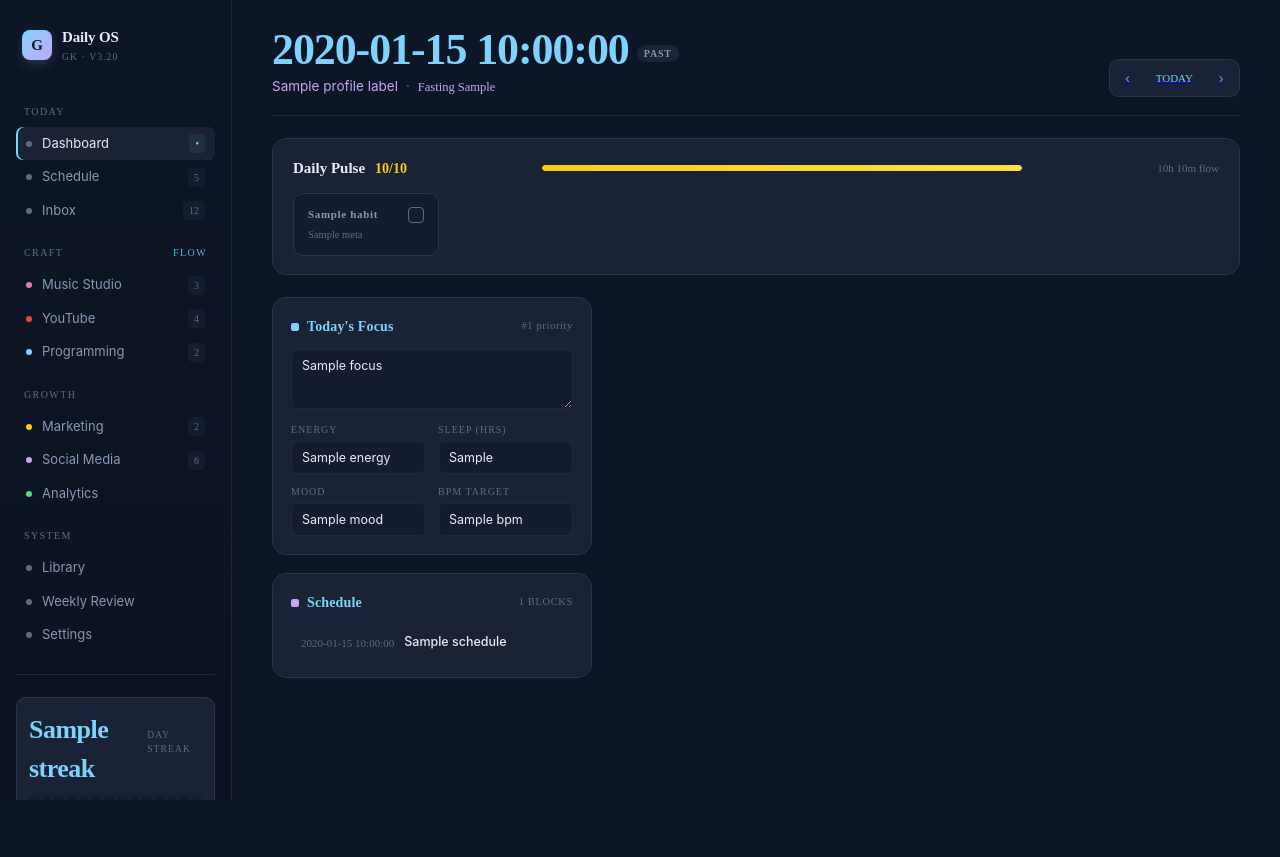
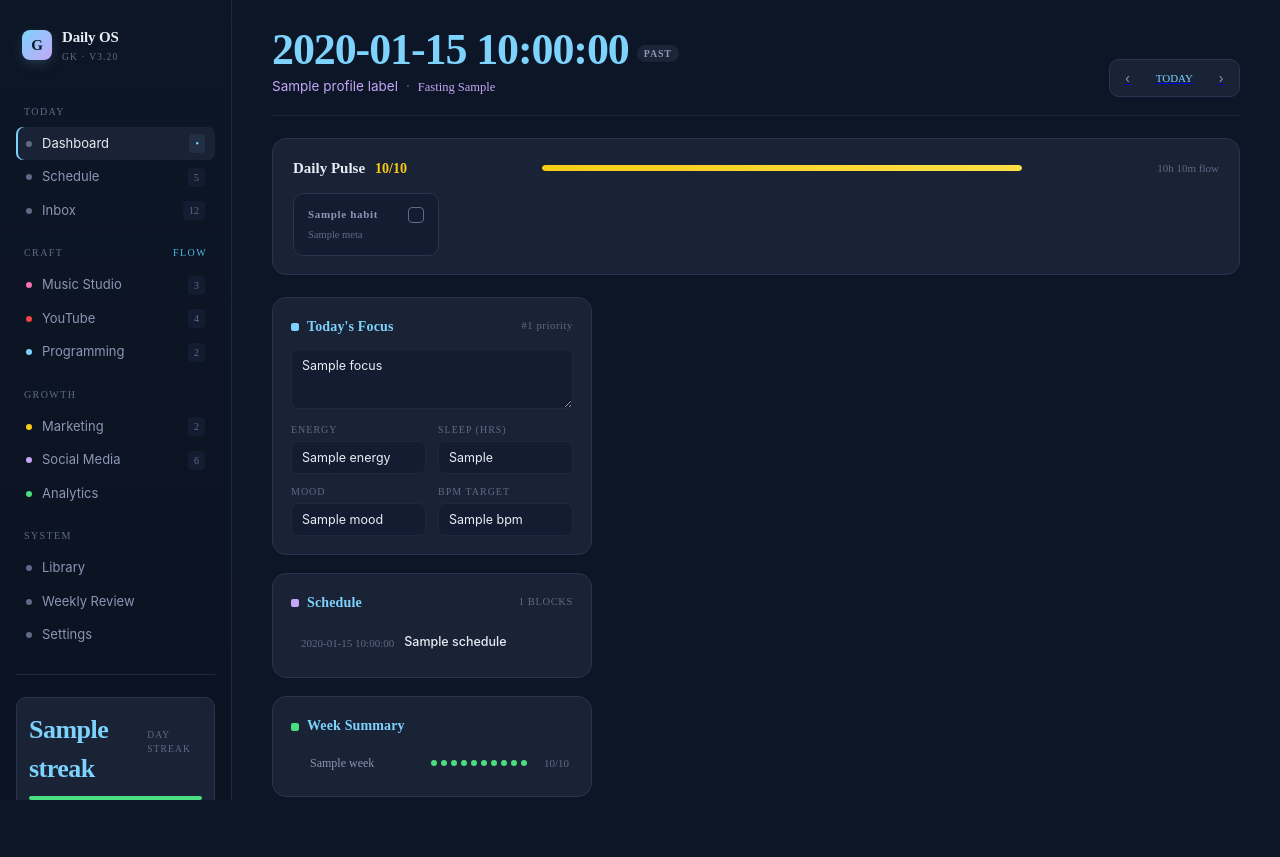
Before and after one commit to jem0ntr053/daily-operating-system, a Python web app: template src/dayctl/server/templates/day.html in a window 1280 px wide. Before the commit the page ends 800 px from the top, so only its background shows below. Run offline with Jinja, Linux system fonts and the light colour scheme; the template is opened without the code that fills it: most values are stand-ins (such as "Sample title", 1, 10 or a date in 2020); some libraries are stand-ins or nearby versions.

Commit message:
feat(web): week summary card with navigation + real streak dots

```diff
--- a/src/dayctl/server/templates/_sidebar.html
+++ b/src/dayctl/server/templates/_sidebar.html
@@ -88,11 +88,7 @@
         <div class="streak-num">{{ streak }}</div>
         <div class="streak-label">day streak</div>
       </div>
-      <div class="streak-dots">
-        <span></span><span></span><span></span><span></span><span></span>
-        <span></span><span></span><span></span><span></span><span></span>
-        <span></span><span></span><span></span><span></span>
-      </div>
+      <div class="streak-dots">{% for w in week %}<span class="{% if w.score == w.total %}on{% elif w.score %}half{% endif %}"></span>{% endfor %}</div>
       <div style="margin-top: 10px; font-family: 'JetBrains Mono'; font-size: 10px; color: var(--text-mute); letter-spacing: 0.08em; text-transform: uppercase;">
         Today · {{ score }}/{{ total }}
       </div>
--- /dev/null
+++ b/src/dayctl/server/templates/_week.html
@@ -0,0 +1,12 @@
+<div class="card">
+  <h3><span><span class="icon-dot" style="background:var(--green)"></span>Week Summary</span></h3>
+  {% for w in week %}
+  <a href="/day/{{ w.iso }}" class="week-row{% if w.is_view %} viewing{% endif %}{% if w.is_future %} future{% endif %}" style="text-decoration:none">
+    <span><span class="caret">{% if w.is_view %}▸{% endif %}</span> {{ w.label }}</span>
+    <div style="display:flex;gap:12px;align-items:center">
+      <div class="dots">{% for i in range(w.total) %}<span class="{% if w.score and i < w.score %}on{% endif %}"></span>{% endfor %}</div>
+      <span class="frac">{% if w.score is none %}–{% else %}{{ w.score }}/{{ w.total }}{% endif %}</span>
+    </div>
+  </a>
+  {% endfor %}
+</div>
--- a/src/dayctl/server/templates/day.html
+++ b/src/dayctl/server/templates/day.html
@@ -6,6 +6,7 @@
     <div class="col">
       {% include "_focus.html" %}
       {% include "_schedule.html" %}
+      {% include "_week.html" %}
     </div>
     <div class="col">
     </div>
```
Also changed, not shown: tests/test_server_web.py (+7 -0 lines).
